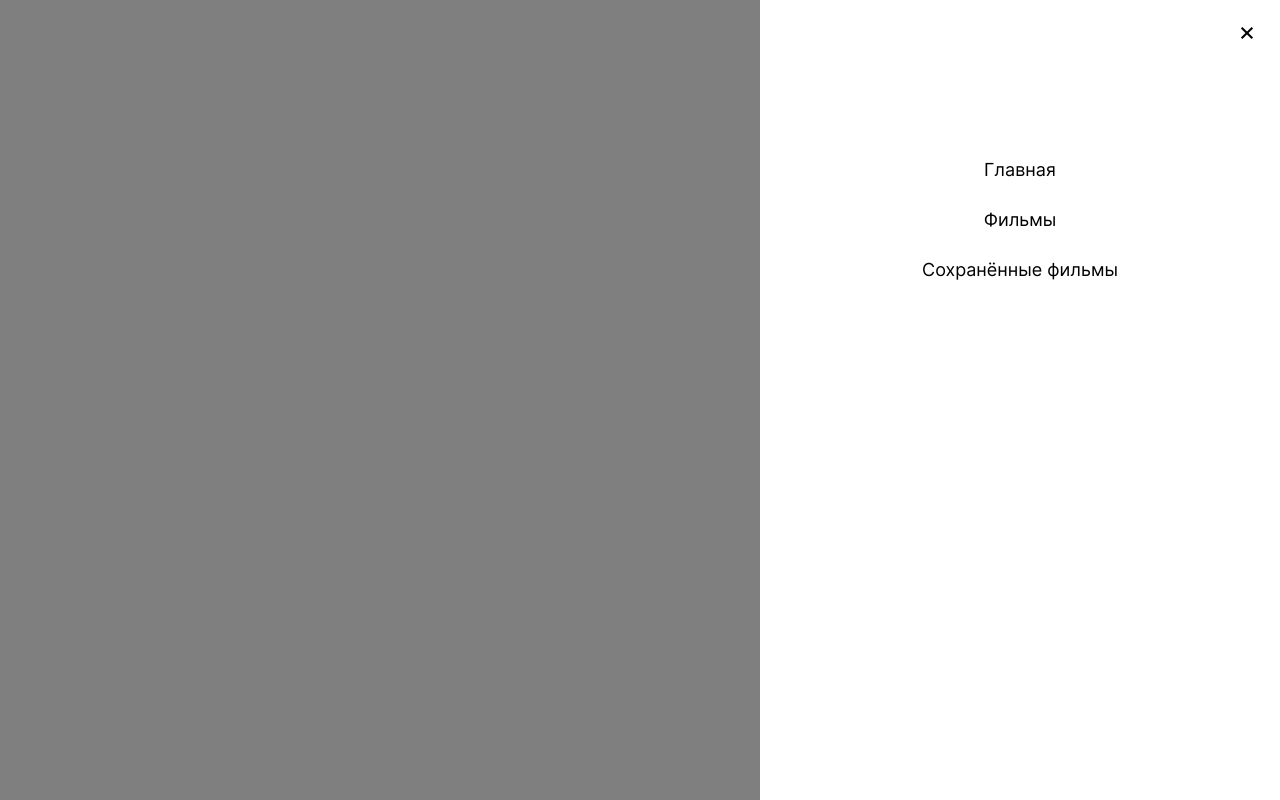
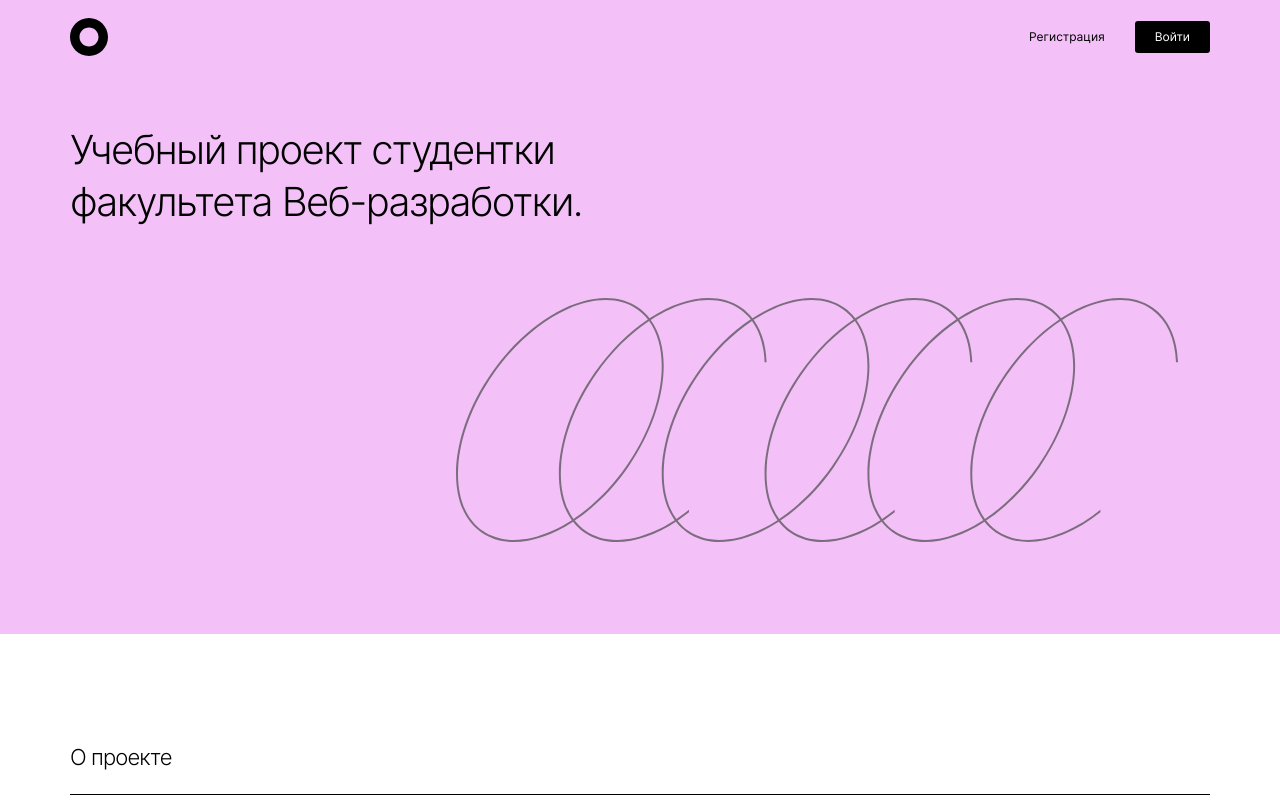
Before and after one commit to verymarine/movies-explorer-frontend, a React (Create React App) app in the folder movies-explorer/: page / in a window 1280 px wide. Shown: the top 800 px of the page. Built offline with nearby package versions, Linux system fonts and the light colour scheme.

Commit message:
added modal window

```diff
--- a/movies-explorer/src/components/App/App.js
+++ b/movies-explorer/src/components/App/App.js
@@ -29,7 +29,7 @@ function App() {
     return (
         <div className="page">
             <Switch>
-                {/* {/* <Route exact path="/">
+                <Route exact path="/">
                     <Main />
                 </Route>
 
@@ -55,7 +55,7 @@ function App() {
 
                 <Route path="*">
                     <NotFound />
-                </Route> */}
+                </Route>
 
                 <Navigation />
             </Switch>
```
